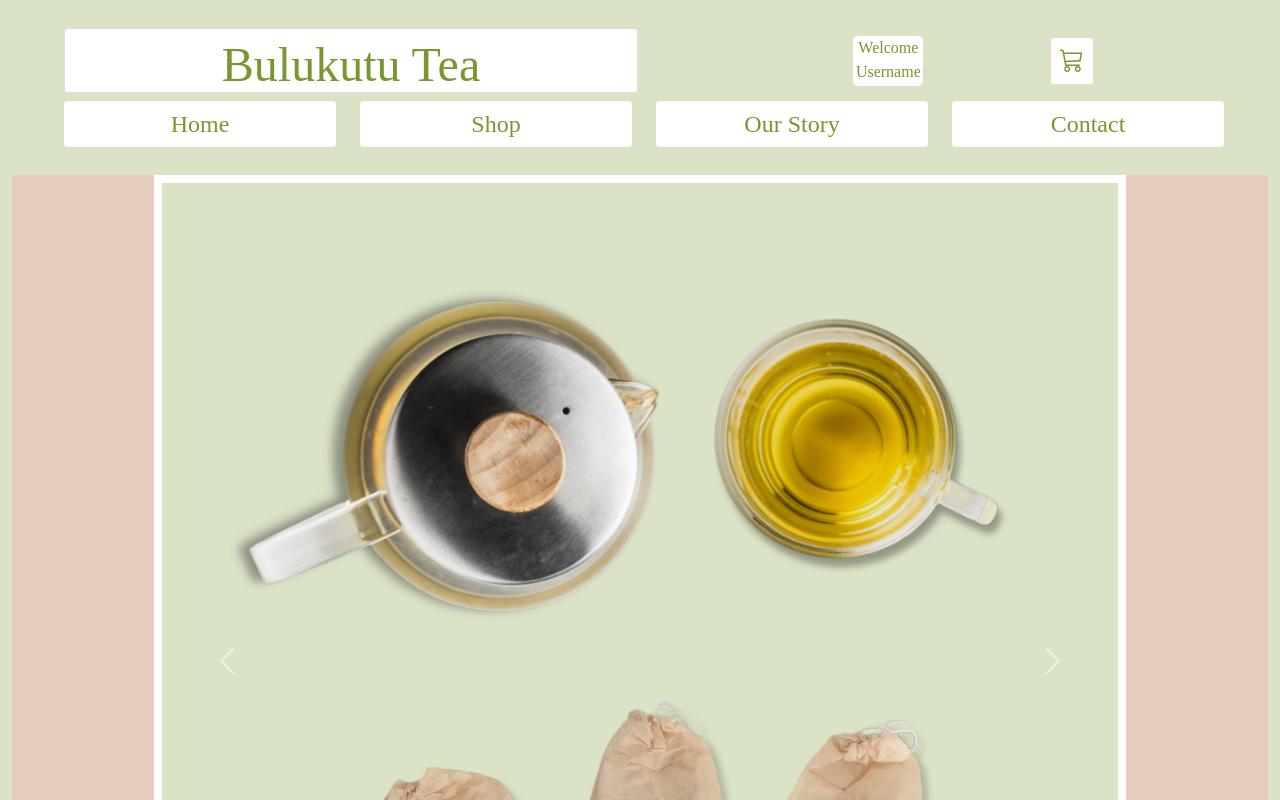
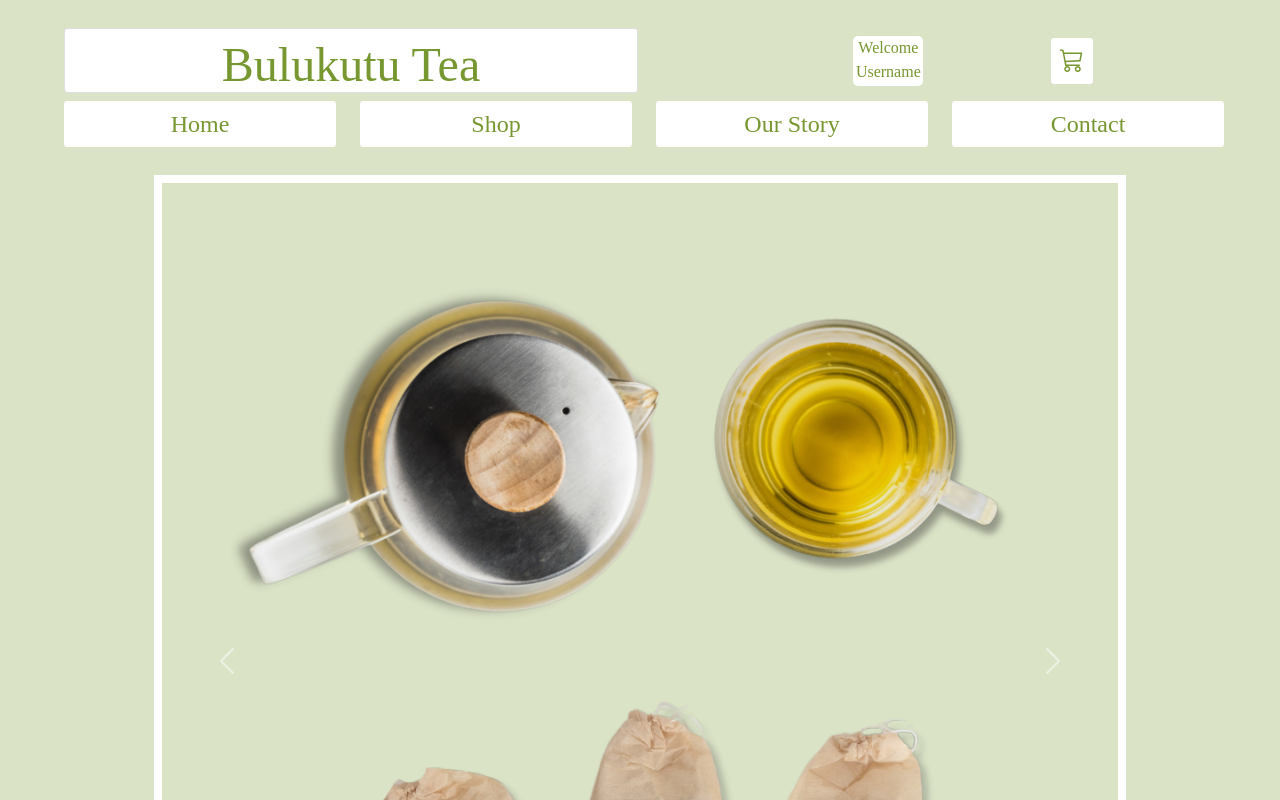
Before and after one commit to ms801525/iXperience-Intern, a React (Create React App) app in the folder bulukutu_tea/: page / in a window 1280 px wide. Shown: the top 800 px of the page. Built offline with nearby package versions, Linux system fonts and the light colour scheme; a web font is replaced by a local one.

Commit message:
fixed coloring issue

```diff
--- a/bulukutu_tea/src/components/common/Layout.js
+++ b/bulukutu_tea/src/components/common/Layout.js
@@ -4,7 +4,7 @@ import Footer from './Footer'
 
 export default function Layout({children}) {
     return (
-        <div className="layout" style={{backgroundColor : '#E6CBBF'}}>
+        <div className="layout" style={{backgroundColor : '#DBE3C7'}}>
             <header>
                 <Navbar />
             </header>
```
